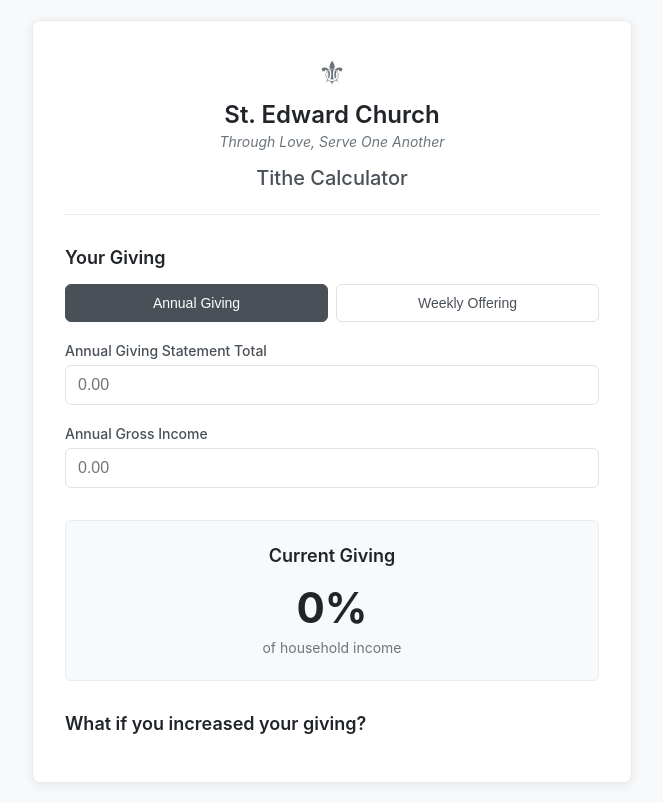
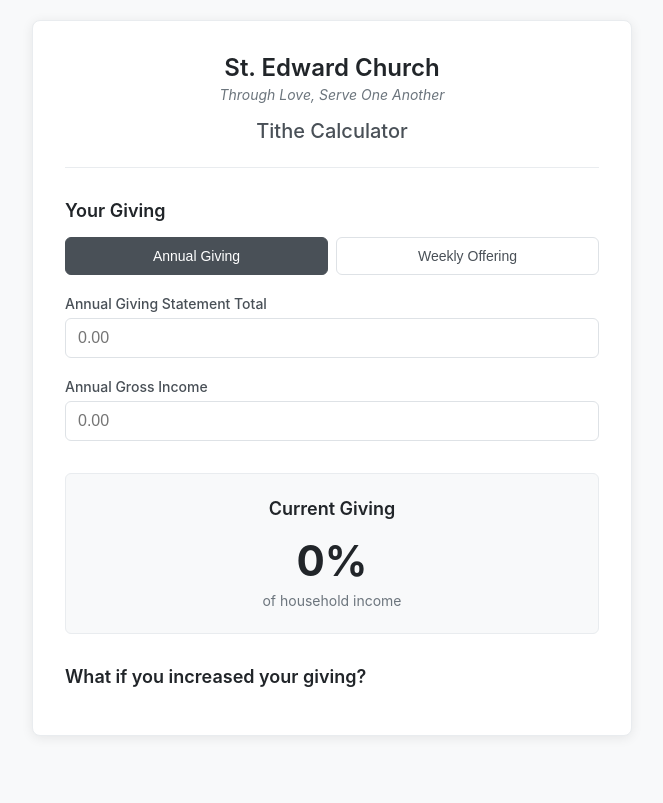
Before and after one commit to eharnischStEdword/tithe-calculator, a Flask app: page / in a window 1280 px wide. Shown: the whole page, without its empty margins (308-971 px from the left). After the commit the page ends 736 px from the top, so only its background shows below. Run offline with Flask 3, Linux system fonts and the light colour scheme.

Commit message:
Remove shield symbol from church logo
- Remove decorative shield symbol (⚜) for cleaner minimal design
- Keep simple text-only church branding

```diff
--- a/templates/index.html
+++ b/templates/index.html
@@ -10,7 +10,6 @@
     <div class="container">
         <div class="header">
             <div class="church-logo">
-                <div class="shield">⚜</div>
                 <h1>St. Edward Church</h1>
                 <p class="tagline">Through Love, Serve One Another</p>
             </div>
```
